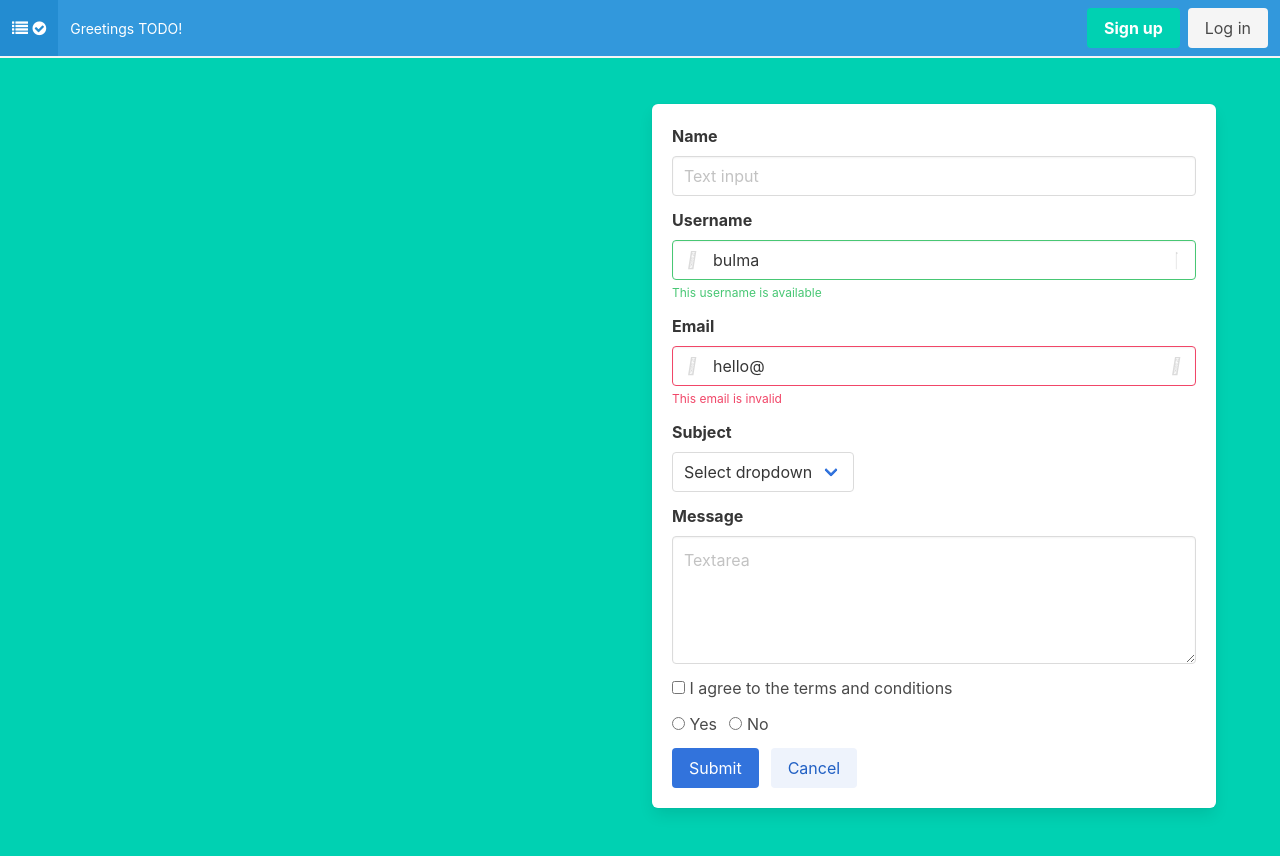
After one commit to shpal2000/todo, a FastAPI app: template todo-app/templates/signup.html in a window 1280 px wide. The commit adds this page. Run offline with FastAPI, Linux system fonts and the light colour scheme; the template is opened without the code that fills it, so the values that code supplies are empty.

Commit message:
refactor

```diff
--- a/todo-app/main.py
+++ b/todo-app/main.py
@@ -45,6 +45,11 @@ def shutdown():
 def root(request: Request, settings: config.Settings = Depends (get_settings)):
     return templates.TemplateResponse("base.html", {"request" : request, "id" : 10})
 
+@app.get('/signup', response_class=HTMLResponse)
+def root(request: Request, settings: config.Settings = Depends (get_settings)):
+    return templates.TemplateResponse("signup.html", {"request" : request, "id" : 10})
+
+
 class NewUser(BaseModel):
     user_name: str
     user_pass: str
--- a/todo-app/templates/base.html
+++ b/todo-app/templates/base.html
@@ -1,6 +1,7 @@
 <!doctype html>
 <html lang="en">
   <head>
+    <meta name="viewport" content="width=device-width, initial-scale=1">
     <title>todo</title>
     <link rel="stylesheet" href="https://cdnjs.cloudflare.com/ajax/libs/font-awesome/4.7.0/css/font-awesome.min.css">
 
@@ -9,67 +10,43 @@
   </head>
 
   <body>
-    <nav class="navbar has-shadow">
+    <nav class="navbar has-shadow is-info">
       <div class="navbar-brand" >
         <a class="navbar-item">
-          <i class="fa fa-tasks"></i> &nbsp; <i class="fa fa-check-circle"></i>
+          <i class="fa fa-list"></i> &nbsp; <i class="fa fa-check-circle"></i>
         </a>
-
         <div class="navbar-burger">
           <span></span>
           <span></span>
           <span></span>
         </div>
+      </div>
 
-        <div class="navbar-menu">
+      <div class="navbar-menu" >
+
         <div class="navbar-start">
           <div class="navbar-item">
-              <small>Publishing at the speed of technology</small>
+            <small>Greetings TODO!</small>
           </div>
         </div>
 
         <div class="navbar-end">
-            <div class="navbar-item has-dropdown is-hoverable">
-              <div class="navbar-link">
-                Alex Johnson
-              </div>
-              <div class="navbar-dropdown ">
-
-                <a class="navbar-item">
-                  <div>
-                    <span class="icon is-small">
-                      <i class="fa fa-user-circle-o"></i>
-                    </span>
-                    Profile
-                  </div>
+          <div class="navbar-item">
+            <div class="buttons">
+              <a class="button is-primary" href="/signup">
+                <strong>Sign up</strong>
               </a>
-                <a class="navbar-item">
-                  <div>
-                    <span class="icon is-small">
-                      <i class="fa fa-bug"></i>
-                    </span>
-                    Report bug
-                  </div>
+              <a class="button is-light">
+                Log in
               </a>
-                <a class="navbar-item">
-                  <div>
-                    <span class="icon is-small">
-                      <i class="fa fa-sign-out"></i>
-                    </span>
-                    Sign Out
-                  </div>
-                </a>
-
             </div>
           </div>
         </div>
 
       </div>
+    </nav>
 
-      </div>
-      <div class="navbar-menu" >
-      </div>
-    </nav>
+    {% block content %}{% endblock %}
 
     <script src="{{ url_for('static', path='/js/jquery-3.5.1.min.js') }}"></script>
   </body>
--- /dev/null
+++ b/todo-app/templates/signup.html
@@ -0,0 +1,107 @@
+{% extends "base.html" %}
+{% block content %}
+
+<section class="hero is-primary is-fullheight">
+    <div class="hero-body">
+      <div class="container">
+        <div class="columns">
+            <div class="column"></div>
+          <div class="column">
+            <form class="box">
+
+
+                <div class="field">
+                    <label class="label">Name</label>
+                    <div class="control">
+                      <input class="input" type="text" placeholder="Text input">
+                    </div>
+                  </div>
+
+                  <div class="field">
+                    <label class="label">Username</label>
+                    <div class="control has-icons-left has-icons-right">
+                      <input class="input is-success" type="text" placeholder="Text input" value="bulma">
+                      <span class="icon is-small is-left">
+                        <i class="fas fa-user"></i>
+                      </span>
+                      <span class="icon is-small is-right">
+                        <i class="fas fa-check"></i>
+                      </span>
+                    </div>
+                    <p class="help is-success">This username is available</p>
+                  </div>
+
+                  <div class="field">
+                    <label class="label">Email</label>
+                    <div class="control has-icons-left has-icons-right">
+                      <input class="input is-danger" type="email" placeholder="Email input" value="hello@">
+                      <span class="icon is-small is-left">
+                        <i class="fas fa-envelope"></i>
+                      </span>
+                      <span class="icon is-small is-right">
+                        <i class="fas fa-exclamation-triangle"></i>
+                      </span>
+                    </div>
+                    <p class="help is-danger">This email is invalid</p>
+                  </div>
+
+                  <div class="field">
+                    <label class="label">Subject</label>
+                    <div class="control">
+                      <div class="select">
+                        <select>
+                          <option>Select dropdown</option>
+                          <option>With options</option>
+                        </select>
+                      </div>
+                    </div>
+                  </div>
+
+                  <div class="field">
+                    <label class="label">Message</label>
+                    <div class="control">
+                      <textarea class="textarea" placeholder="Textarea"></textarea>
+                    </div>
+                  </div>
+
+                  <div class="field">
+                    <div class="control">
+                      <label class="checkbox">
+                        <input type="checkbox">
+                        I agree to the <a href="#">terms and conditions</a>
+                      </label>
+                    </div>
+                  </div>
+
+                  <div class="field">
+                    <div class="control">
+                      <label class="radio">
+                        <input type="radio" name="question">
+                        Yes
+                      </label>
+                      <label class="radio">
+                        <input type="radio" name="question">
+                        No
+                      </label>
+                    </div>
+                  </div>
+
+                  <div class="field is-grouped">
+                    <div class="control">
+                      <button class="button is-link">Submit</button>
+                    </div>
+                    <div class="control">
+                      <button class="button is-link is-light">Cancel</button>
+                    </div>
+                  </div>
+
+
+
+            </form>
+          </div>
+        </div>
+      </div>
+    </div>
+</section>
+
+{% endblock %}
```
Also changed, not shown: todo-app/todo.db. Lines whose indentation alone changed are shown as unchanged.
